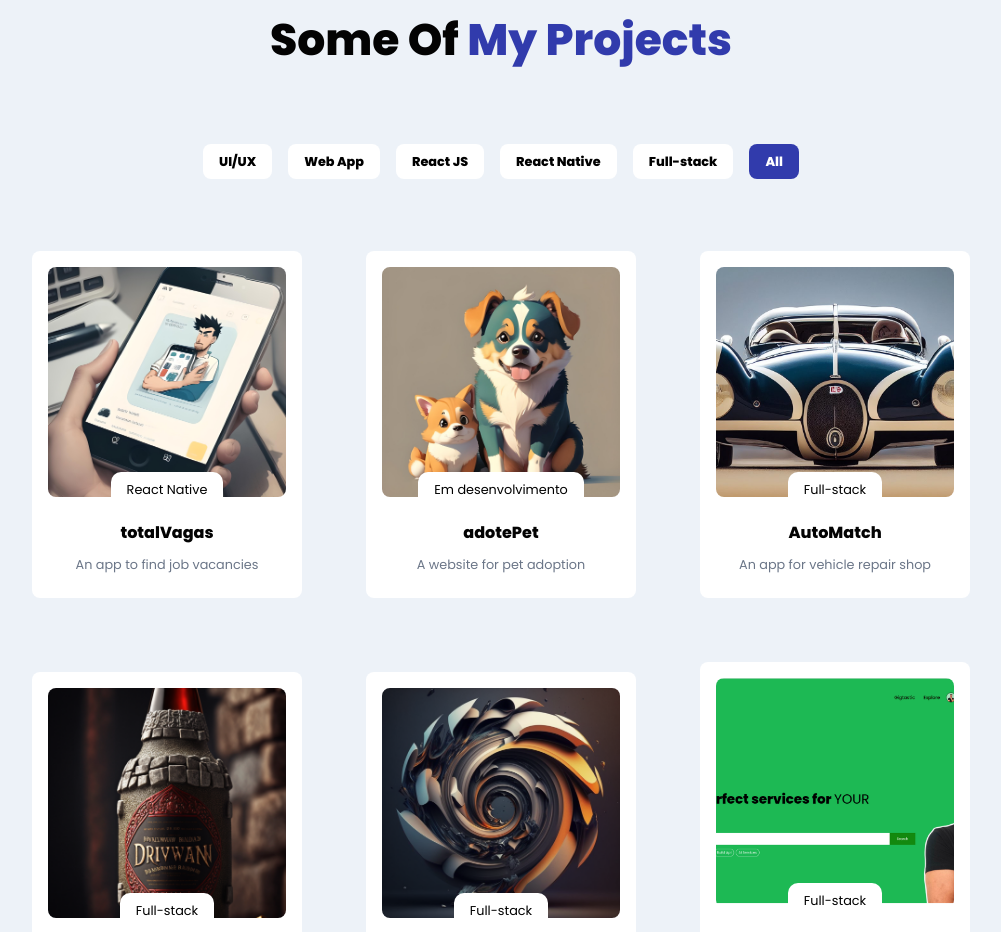
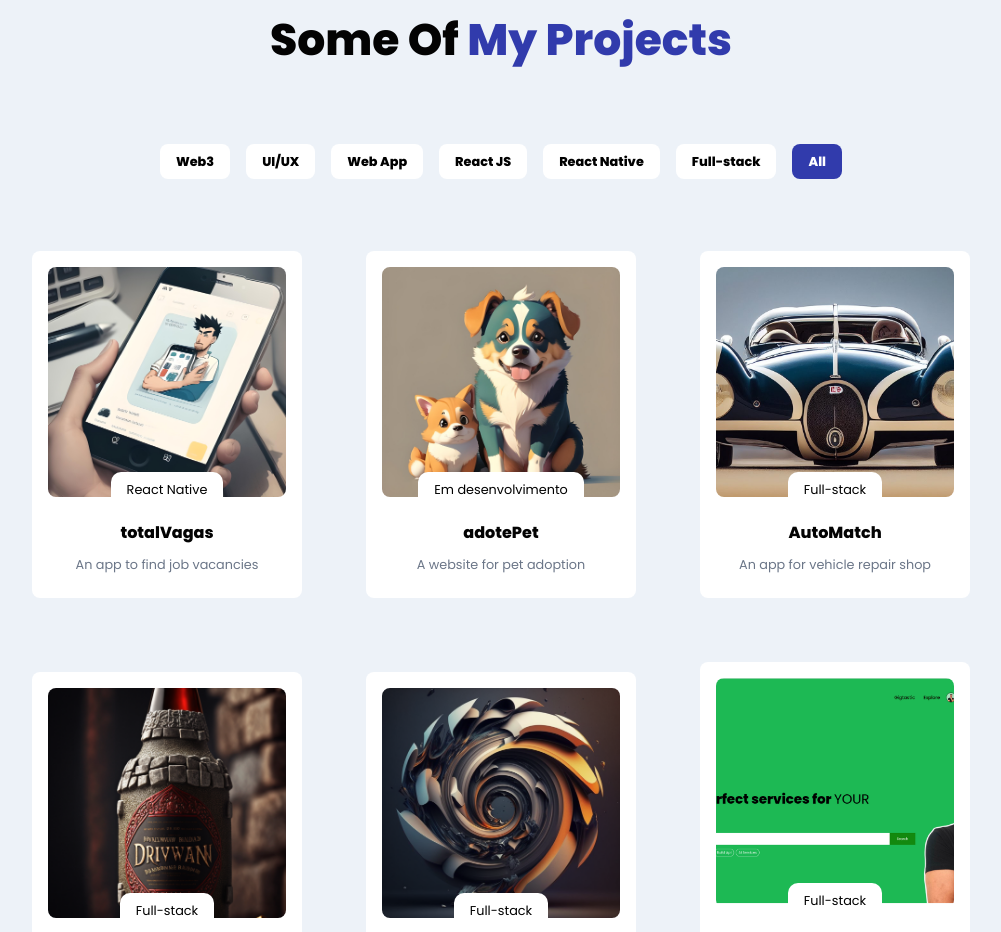
Before and after one commit to FranciscoCosta/portfolio, a React (Create React App) app: page / in a window 1280 px wide. Shown: the part 1660-2592 px from the top of the page, without its empty margins (146-1147 px from the left). Built offline with nearby package versions, Linux system fonts and the light colour scheme.

Commit message:
feat(Work): :sparkles: Added web3 as a category of work

```diff
--- a/src/container/Work/Work.jsx
+++ b/src/container/Work/Work.jsx
@@ -54,10 +54,10 @@ const Work = () => {
       </h2>
       <div className="app__work-filter">
         {[
+          "Web3",
           "UI/UX",
           "Web App",
           "React JS",
-
           "React Native",
           "Full-stack",
           "All",
```
